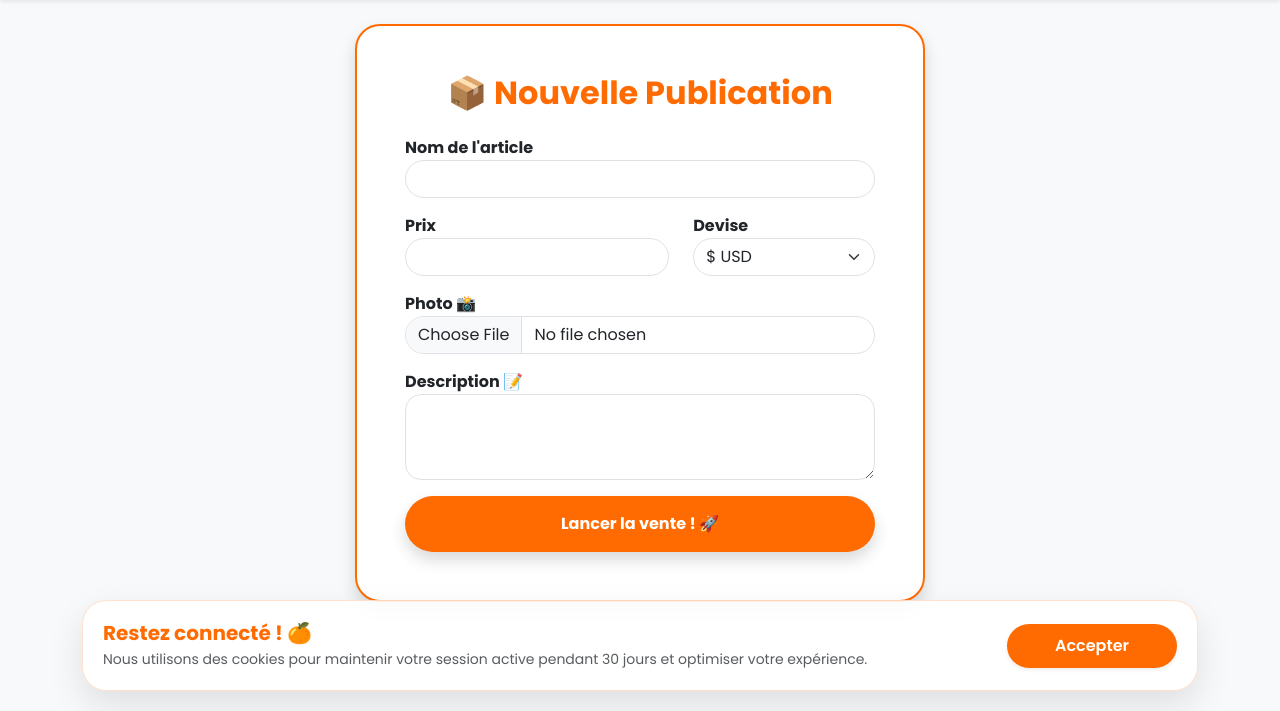
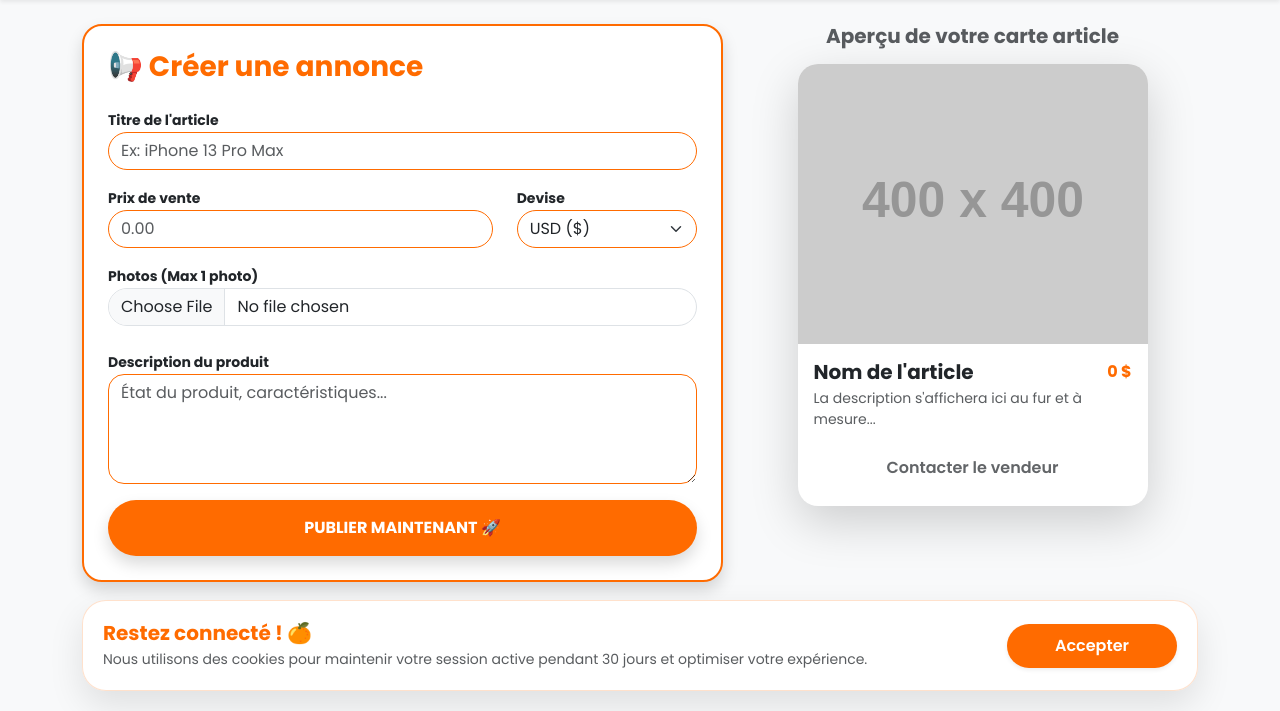
Before and after one commit to erno-ngoy/mal-offranel, a Flask app: page /publier in a window 1280 px wide. Shown: the part 89-800 px from the top of the page. Run offline with Flask 3, Linux system fonts and the light colour scheme; the visitor is signed in with stand-in values (Sample User, id 1); grey boxes labelled with a size stand in for pictures from a placeholder-image service; some libraries are stand-ins or nearby versions.

Commit message:
Correction d'un bug

```diff
--- a/templates/publier.html
+++ b/templates/publier.html
@@ -1,71 +1,131 @@
 {% extends 'base.html' %}
 {% block content %}
-<div class="row justify-content-center">
-    <div class="col-md-6 glass-card p-5 bg-white shadow" style="border-radius: 25px; border: 2px solid #FF6B00;">
-        <h2 class="fw-bold text-center mb-4" style="color: #FF6B00;">📦 Nouvelle Publication</h2>
-
+<div class="row g-4">
+    <div class="col-lg-7">
+        <div class="glass-card p-4 bg-white shadow" style="border-radius: 20px; border: 2px solid #FF6B00;">
+            <h3 class="fw-bold mb-4" style="color: #FF6B00;">📢 Créer une annonce</h3>
             <form id="uploadForm">
                 <div class="mb-3">
-                <label class="fw-bold">Nom de l'article</label>
-                <input type="text" id="title" class="form-control rounded-pill border-orange" required>
+                    <label class="small fw-bold">Titre de l'article</label>
+                    <input type="text" id="title" class="form-control rounded-pill border-orange" placeholder="Ex: iPhone 13 Pro Max" required>
                 </div>
 
                 <div class="row">
-                <div class="col-7 mb-3">
-                    <label class="fw-bold">Prix</label>
-                    <input type="number" id="price" class="form-control rounded-pill border-orange" required>
+                    <div class="col-md-8 mb-3">
+                        <label class="small fw-bold">Prix de vente</label>
+                        <input type="number" id="price" class="form-control rounded-pill border-orange" placeholder="0.00" required>
                     </div>
-                <div class="col-5 mb-3">
-                    <label class="fw-bold">Devise</label>
+                    <div class="col-md-4 mb-3">
+                        <label class="small fw-bold">Devise</label>
                         <select id="currency" class="form-select rounded-pill border-orange">
-                        <option value="USD">$ USD</option>
-                        <option value="CDF">FC CDF</option>
+                            <option value="$">USD ($)</option>
+                            <option value="FC">CDF (FC)</option>
                         </select>
                     </div>
                 </div>
 
                 <div class="mb-3">
-                <label class="fw-bold">Photo 📸</label>
-                <input type="file" id="fileInput" class="form-control rounded-pill" accept="image/*" required>
+                    <label class="small fw-bold">Photos (Max 1 photo)</label>
+                    <input type="file" id="fileInput" class="form-control rounded-pill" accept="image/*">
+                    <div id="thumbContainer" class="d-flex flex-wrap gap-2 mt-2"></div>
                 </div>
 
                 <div class="mb-3">
-                <label class="fw-bold">Description 📝</label>
-                <textarea id="description" class="form-control rounded-4 border-orange" rows="3"></textarea>
+                    <label class="small fw-bold">Description du produit</label>
+                    <textarea id="description" class="form-control rounded-4 border-orange" rows="4" placeholder="État du produit, caractéristiques..."></textarea>
                 </div>
 
-            <button type="submit" id="btnSubmit" class="btn btn-orange w-100 py-3 shadow rounded-pill fw-bold">
-                Lancer la vente ! 🚀
+                <button type="submit" id="btnSubmit" class="btn btn-orange w-100 py-3 rounded-pill fw-bold shadow">
+                    PUBLIER MAINTENANT 🚀
                 </button>
             </form>
-
             <div id="loader" class="text-center mt-3 d-none">
                 <div class="spinner-border text-orange"></div>
-            <p>Traitement en cours...</p>
+                <p class="text-orange mt-2 fw-bold">Envoi vers le catalogue...</p>
+            </div>
+        </div>
+    </div>
+
+    <div class="col-lg-5">
+        <div class="sticky-top" style="top: 100px;">
+            <h5 class="text-center text-muted fw-bold mb-3">Aperçu de votre carte article</h5>
+            <div class="product-card shadow-lg mx-auto" style="max-width: 350px; border-radius: 20px; overflow: hidden; background: #fff;">
+                <img id="previewImg" src="https://placehold.co/400x400?text=Votre+Photo" style="width: 100%; height: 280px; object-fit: cover;">
+                <div class="p-3">
+                    <div class="d-flex justify-content-between">
+                        <h5 id="pTitle" class="fw-bold text-dark mb-1">Nom de l'article</h5>
+                        <span id="pPrice" class="text-orange fw-bold">0 $</span>
+                    </div>
+                    <p id="pDesc" class="text-muted small">La description s'affichera ici au fur et à mesure...</p>
+                    <button class="btn btn-orange w-100 rounded-pill disabled" style="opacity: 0.7;">Contacter le vendeur</button>
+                </div>
+            </div>
         </div>
     </div>
 </div>
 
 <script>
+const fileInput = document.getElementById('fileInput');
+const thumbContainer = document.getElementById('thumbContainer');
+const previewImg = document.getElementById('previewImg');
+
+// --- 1. COMPRESSION ET PRÉVISUALISATION ---
+const compress = (file) => {
+    return new Promise((res) => {
+        const reader = new FileReader();
+        reader.readAsDataURL(file);
+        reader.onload = (e) => {
+            const img = new Image();
+            img.src = e.target.result;
+            img.onload = () => {
+                const canvas = document.createElement('canvas');
+                const MAX = 800;
+                let w = img.width, h = img.height;
+                if (w > MAX) { h *= MAX / w; w = MAX; }
+                canvas.width = w; canvas.height = h;
+                const ctx = canvas.getContext('2d');
+                ctx.drawImage(img, 0, 0, w, h);
+                res(canvas.toDataURL('image/jpeg', 0.6));
+            };
+        };
+    });
+};
+
+fileInput.addEventListener('change', async function() {
+    if (this.files.length > 2) {
+        alert("Limite de 2 photos atteinte.");
+        this.value = ""; return;
+    }
+    thumbContainer.innerHTML = "";
+    for (let i = 0; i < this.files.length; i++) {
+        const b64 = await compress(this.files[i]);
+        if (i === 0) previewImg.src = b64;
+        const img = document.createElement('img');
+        img.src = b64;
+        img.style = "width:60px; height:60px; object-fit:cover; border-radius:10px; border:2px solid #FF6B00";
+        thumbContainer.appendChild(img);
+    }
+});
+
+// --- 2. MISE À JOUR DU TEXTE ---
+['title', 'price', 'currency', 'description'].forEach(id => {
+    document.getElementById(id).addEventListener('input', () => {
+        document.getElementById('pTitle').innerText = document.getElementById('title').value || "Nom de l'article";
+        document.getElementById('pPrice').innerText = `${document.getElementById('price').value || '0'} ${document.getElementById('currency').value}`;
+        document.getElementById('pDesc').innerText = document.getElementById('description').value || "La description...";
+    });
+});
+
+// --- 3. ENVOI DES DONNÉES ---
 document.getElementById('uploadForm').onsubmit = async (e) => {
     e.preventDefault();
-    const btn = document.getElementById('btnSubmit');
-    const loader = document.getElementById('loader');
-    const file = document.getElementById('fileInput').files[0];
+    document.getElementById('btnSubmit').disabled = true;
+    document.getElementById('loader').classList.remove('d-none');
 
-    btn.disabled = true;
-    loader.classList.remove('d-none');
+    const imgs = [];
+    for (const f of fileInput.files) { imgs.push(await compress(f)); }
 
-    const toBase64 = file => new Promise((resolve, reject) => {
-        const reader = new FileReader();
-        reader.readAsDataURL(file);
-        reader.onload = () => resolve(reader.result);
-        reader.onerror = error => reject(error);
-    });
-
-    try {
-        const imageText = await toBase64(file);
-        const response = await fetch('/publier', {
+    const res = await fetch('/publier', {
         method: 'POST',
         headers: {'Content-Type': 'application/json'},
         body: JSON.stringify({
@@ -73,15 +133,23 @@ document.getElementById('uploadForm').onsubmit = async (e) => {
             price: document.getElementById('price').value,
             currency: document.getElementById('currency').value,
             description: document.getElementById('description').value,
-                photo_url: imageText
+            images: imgs
         })
     });
-        if (response.ok) window.location.href = "/";
-    } catch (err) {
-        alert("Erreur de publication");
-        btn.disabled = false;
-        loader.classList.add('d-none');
+
+    if (res.ok) { window.location.href = "/"; }
+    else {
+        alert("Erreur de publication.");
+        document.getElementById('btnSubmit').disabled = false;
+        document.getElementById('loader').classList.add('d-none');
     }
 };
 </script>
+
+<style>
+    .border-orange { border: 1.5px solid #FF6B00 !important; }
+    .btn-orange { background-color: #FF6B00; color: #fff; border: none; transition: 0.3s; }
+    .btn-orange:hover { background-color: #e66000; color: #fff; transform: translateY(-2px); }
+    .text-orange { color: #FF6B00; }
+</style>
 {% endblock %}
```
Lines whose indentation alone changed are shown as unchanged.
